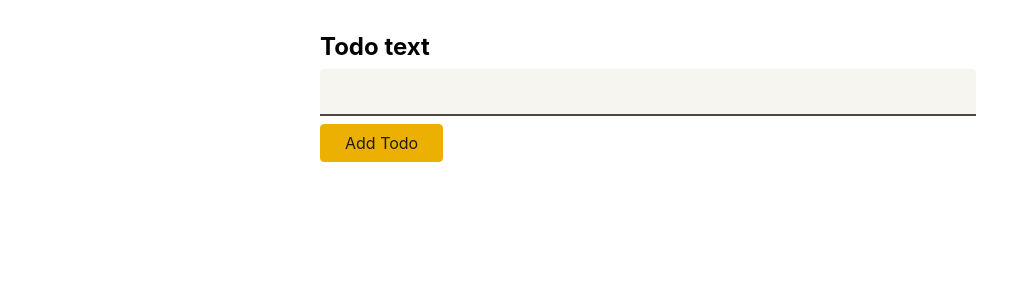
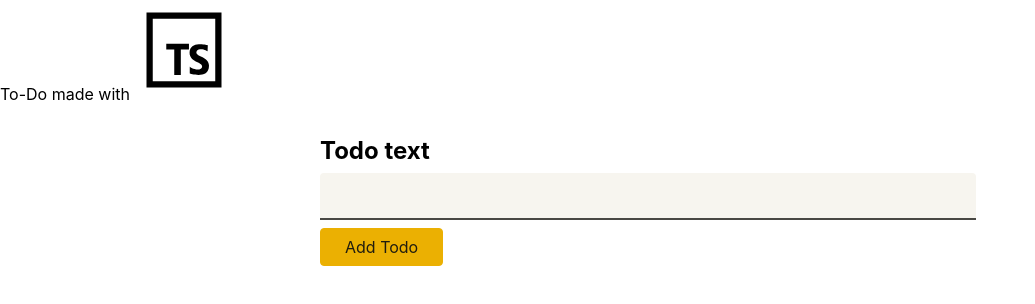
Before and after one commit to Gilson96/to-do, a React (Create React App) app: page / in a window 1280 px wide. Shown: the top 304 px of the page, without its empty margins (0-1035 px from the left). Built offline with nearby package versions, Linux system fonts and the light colour scheme.

Commit message:
Added new icon component and navbar

```diff
--- a/src/App.tsx
+++ b/src/App.tsx
@@ -3,7 +3,7 @@ import React from 'react';
 import Todos from './components/Todos';
 import Todo from './todo';
 import NewTodo from './components/NewTodo';
-
+import Icon from './icon';
 
 function App() {
   const [todos, setTodos] = useState<Todo[]>([]);
@@ -30,6 +30,7 @@ function App() {
 
   return (
     <div className="App">
+      <div className="navBar">To-Do made with <Icon class={'tsIcon'}/></div>
       <NewTodo onAddTodo={addTodoHandler}/>
       <Todos items={todos} onRemoveTodo={removeTodoHandler}/>
     </div>
```
